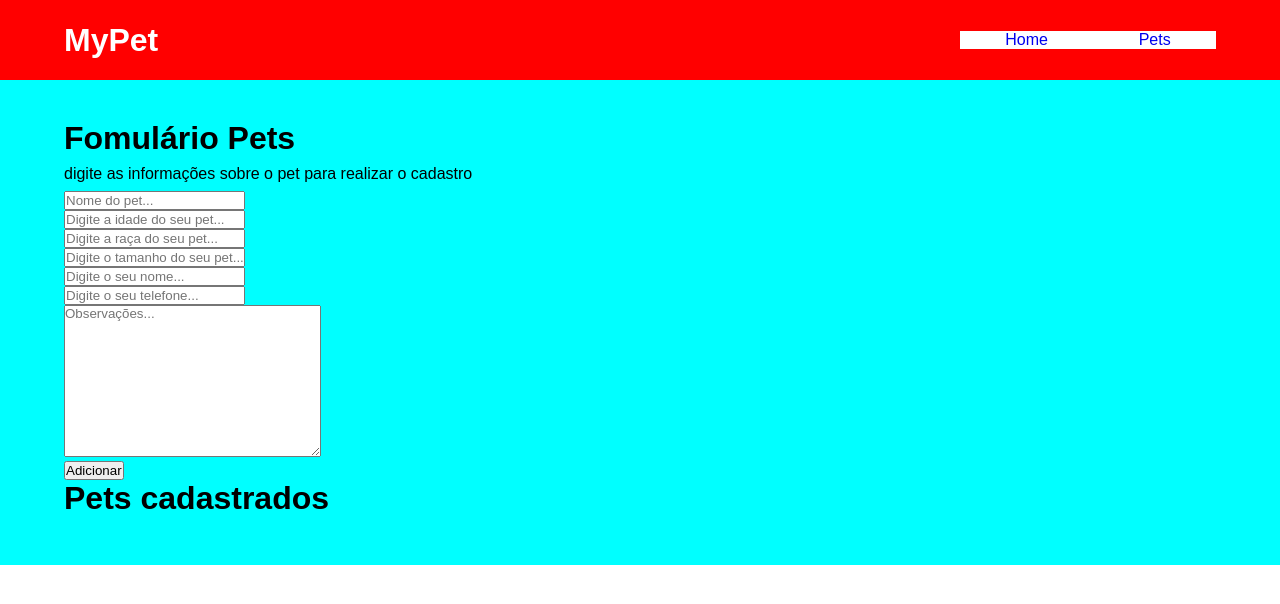
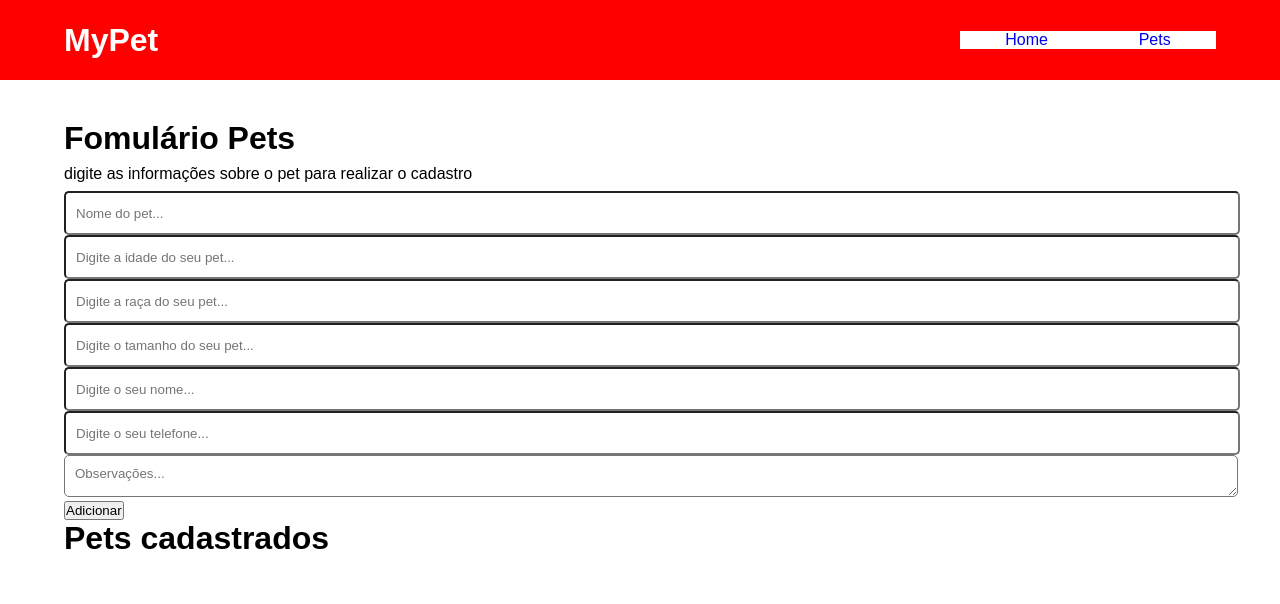
Before and after one commit to ViniciusYoda/CP5-React, a React (Create React App) app in the folder react-app-pet/: page /lp in a window 1280 px wide. Shown: the top 604 px of the page. Built offline with nearby package versions, Linux system fonts and the light colour scheme.

Commit message:
estilo no forms

```diff
--- a/react-app-pet/src/style/styled.js
+++ b/react-app-pet/src/style/styled.js
@@ -65,15 +65,21 @@ export const DivNav = styled.div`
 //-----------------------------------------
 
 export const DivPets = styled.div`
-    background-color: aqua;
+    background-color: white;
     padding: 5vh 5vw;
     h1,p{
-        padding-bottom:1vh
+        padding-bottom:1vh;
     }
     color:#000;
 
 `
 
 export const DivForm = styled.div`
+    input,textarea {
+        border-radius: 5px;
+        width: 100%;
+        height: 20px;
+        padding: 10px;
+    }
 
 `
```
